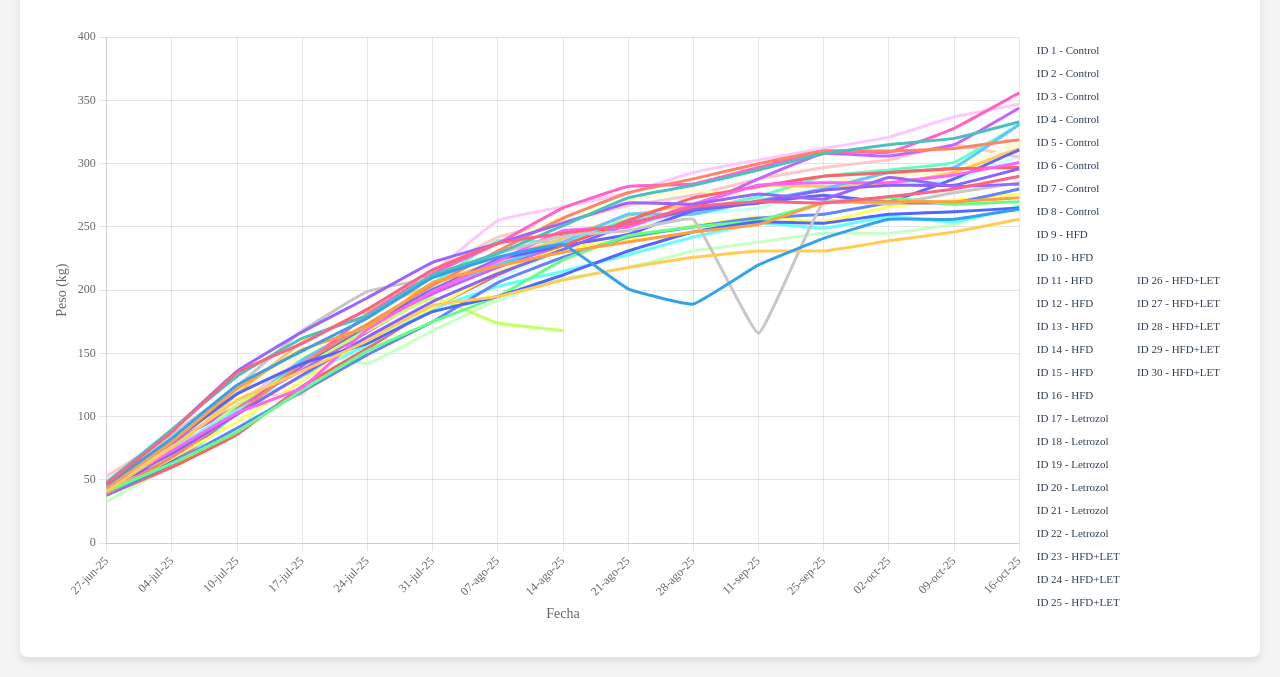
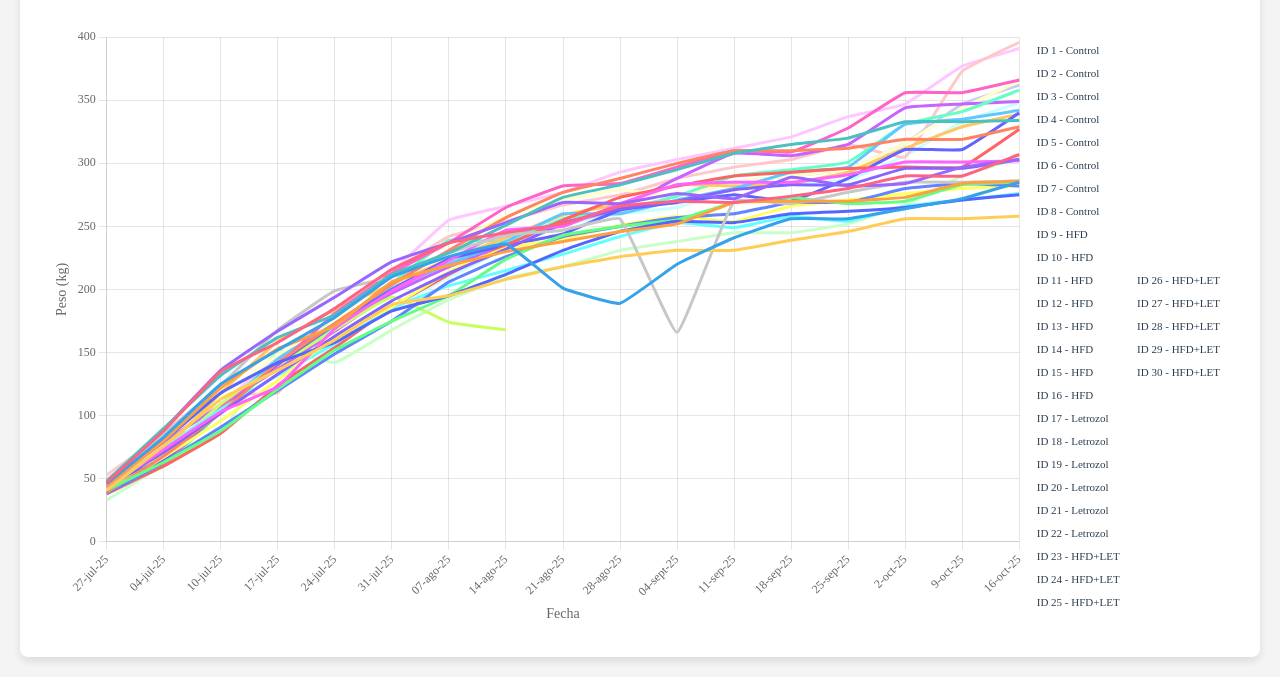
Before and after one commit to fridacortez0907/Datos-de-peso-en-conjunto, a plain HTML site: page index.html in a window 1280 px wide. Shown: the part 127-804 px from the top of the page. Drawn offline with nearby package versions, Linux system fonts and the light colour scheme.

Commit message:
Update index.html

```diff
--- a/index.html
+++ b/index.html
@@ -43,7 +43,7 @@
   </div>
   <script>
     // Etiquetas eje X (fechas)
-    const labels = ['27-jun-25', '04-jul-25', '10-jul-25', '17-jul-25', '24-jul-25', '31-jul-25', '07-ago-25', '14-ago-25', '21-ago-25', '28-ago-25', '11-sep-25', '25-sep-25', '02-oct-25', '09-oct-25', '16-oct-25'];
+    const labels = ['27-jul-25', '04-jul-25', '10-jul-25', '17-jul-25', '24-jul-25', '31-jul-25', '07-ago-25', '14-ago-25', '21-ago-25', '28-ago-25', '04-sept-25', '11-sep-25', '18-sep-25',	'25-sep-25',	'2-oct-25',	'9-oct-25',	'16-oct-25'];
 
     // Colores línea para cada ID
     const colors = [
```
